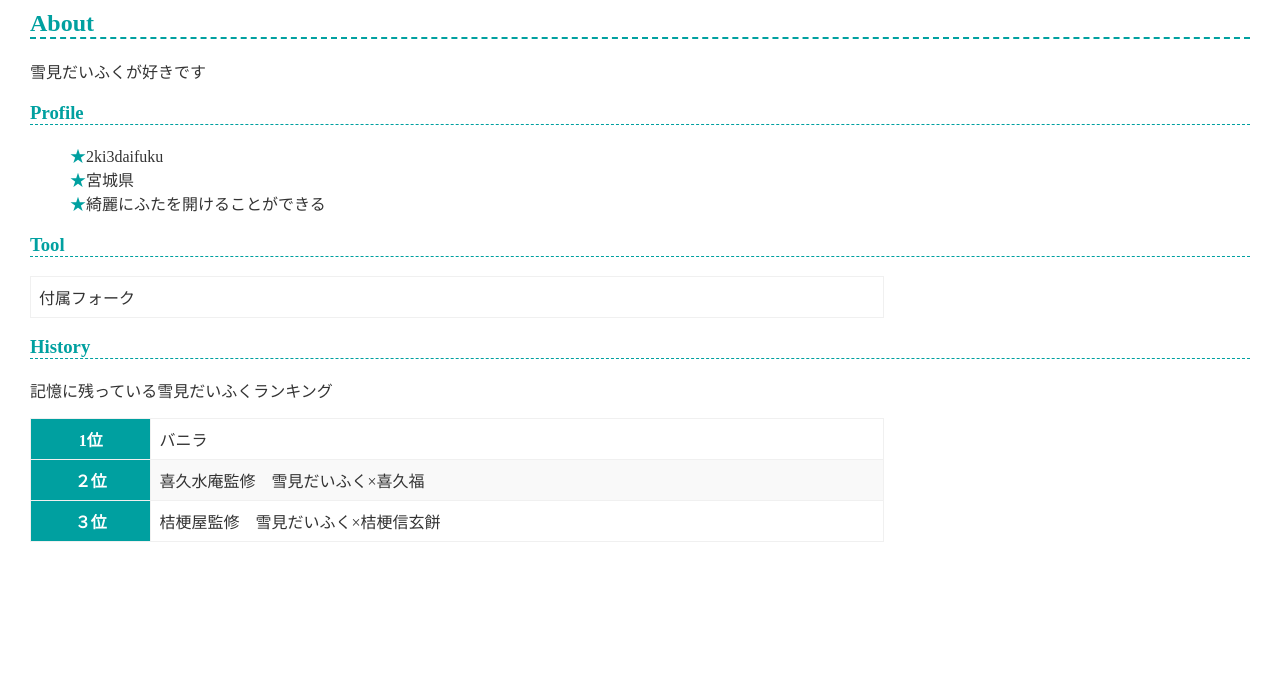
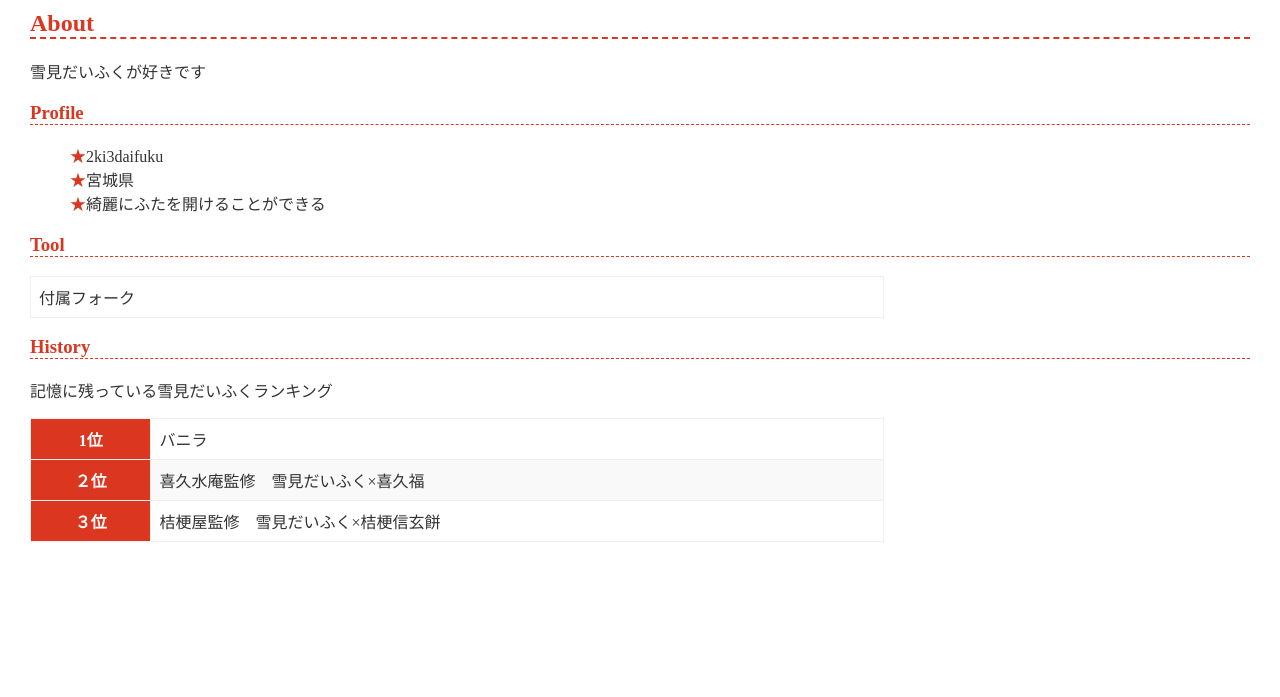
Before and after one commit to 2ki3daifuku/2ki3daifuku.github.io, a plain HTML site: page index.html in a window 1280 px wide. Shown: the part 103-800 px from the top of the page. Drawn offline with Linux system fonts and the light colour scheme.

Commit message:
Change theme color to #DB3720

```diff
--- a/style.css
+++ b/style.css
@@ -3,7 +3,7 @@
 -------------------- */
 
 :root {
-  --theme-color: #00a0a0;
+  --theme-color: #DB3720;
 }
 
 * {
```
